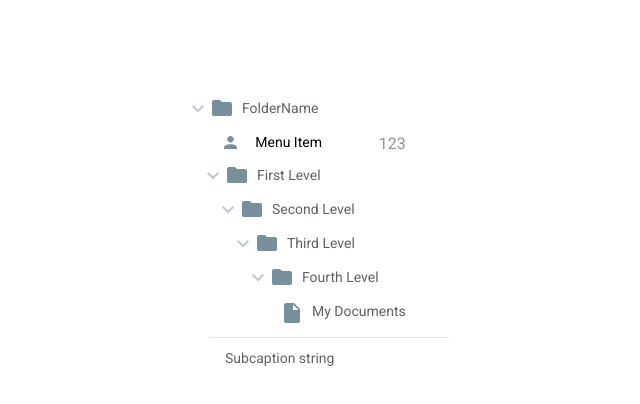
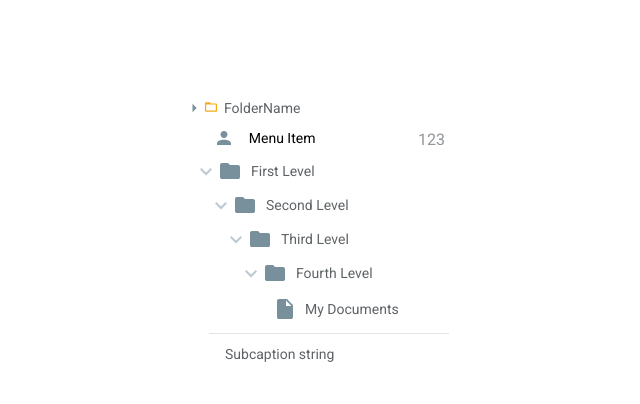
Before and after one commit to oleg-an/axes-pro, a Next.js app: page / in a window 1280 px wide. Shown: the top 404 px of the page, without its empty margins (311-951 px from the left). Built offline with nearby package versions, Linux system fonts and the light colour scheme.

Commit message:
folder styles update

```diff
--- a/components/file/File.module.css
+++ b/components/file/File.module.css
@@ -2,6 +2,7 @@
     font-size: 14px;
     color: #5E6366;
     white-space: nowrap;
+    padding-top: 2px;
 }
 
 .container {
--- a/components/folder/Folder.module.css
+++ b/components/folder/Folder.module.css
@@ -23,8 +23,17 @@
     padding-left: 12px;
 }
 
+.arrowIcon {
+    margin-right: 10px;
+}
+
+.folder1Icon {
+    margin-right: 7px;
+    margin-top: -3px;
+}
+
 .folder2Icon {
-    margin-right: 10px;
+    margin-right: 11px;
 }
 
 .toggleIcon {
--- a/components/folder/Folder.tsx
+++ b/components/folder/Folder.tsx
@@ -1,10 +1,10 @@
-import React, {useEffect, useState} from 'react';
+import React, {useEffect, useRef, useState} from 'react';
 import style from './Folder.module.css';
 import ArrowImage from '../../public/arrow.svg';
 import ToggleImage from '../../public/toggle.svg';
 
 import Folder1Image from '../../public/folder1.svg';
-import Folder12Image from '../../public/folder2.svg';
+import Folder2Image from '../../public/folder2.svg';
 
 import Image from 'next/image'
 
@@ -14,32 +14,41 @@ interface Props extends React.HTMLAttributes<HTMLElement> {
 
 export const Folder = ({...props}: Props) => {
     const [opened, setOpened] = useState(true);
+    const [isRoot, setIsRoot] = useState(true);
+    const hasChildren = !!React.Children.count(props.children);
+    const ref = useRef<HTMLDivElement>();
 
-    const hasChildren = !!React.Children.count(props.children);
+    useEffect(() => {
+        setIsRoot(!ref.current?.parentElement?.classList.contains(style.children));
+    }, []);
 
-    return <div className={style.folder}>
-        <div className={style.toggleIcon + ' ' + style.clickable}
-             onClick={() => setOpened(x => !x)}
-             style={{'visibility': hasChildren ? 'visible' : 'hidden'}}>
+    // @ts-ignore
+    return <div ref={ref} className={style.folder}>
+        {isRoot && <div className={style.toggleIcon}
+                        onClick={() => setOpened(x => !x)}>
+            <Image alt="" src={ArrowImage}/>
+        </div>}
+        {!isRoot && hasChildren && <div className={style.toggleIcon + ' ' + style.clickable}
+                                        onClick={() => setOpened(x => !x)}>
             <Image alt="" src={ToggleImage}/>
-        </div>
+        </div>}
 
-        <div>
-            <div className={style.container}>
-                <div className={style.folder2Icon}>
-                    <Image alt="" src={Folder12Image}/>
-                </div>
+        <div style={{width: '100%'}}>
+            <div className={style.container + ' ' + style.clickable} onClick={() => setOpened(x => !x)}>
+                {isRoot && <div className={style.folder1Icon}>
+                    <Image alt="" src={Folder1Image}/>
+                </div>}
+                {!isRoot && <div className={style.folder2Icon}>
+                    <Image alt="" src={Folder2Image}/>
+                </div>}
                 <div className={style.title}>{props.title}</div>
             </div>
 
-            {opened && <>
-                {React.Children.map(props.children as any, (child) => {
-                    return (
-                        <div className={style.children}>
-                            {child}
-                        </div>
-                    );
-                })}
+            {opened && <>{React.Children.map(props.children as any, (child) => {
+                return (<div className={style.children}>
+                    {child}
+                </div>);
+            })}
             </>}
         </div>
     </div>
```
